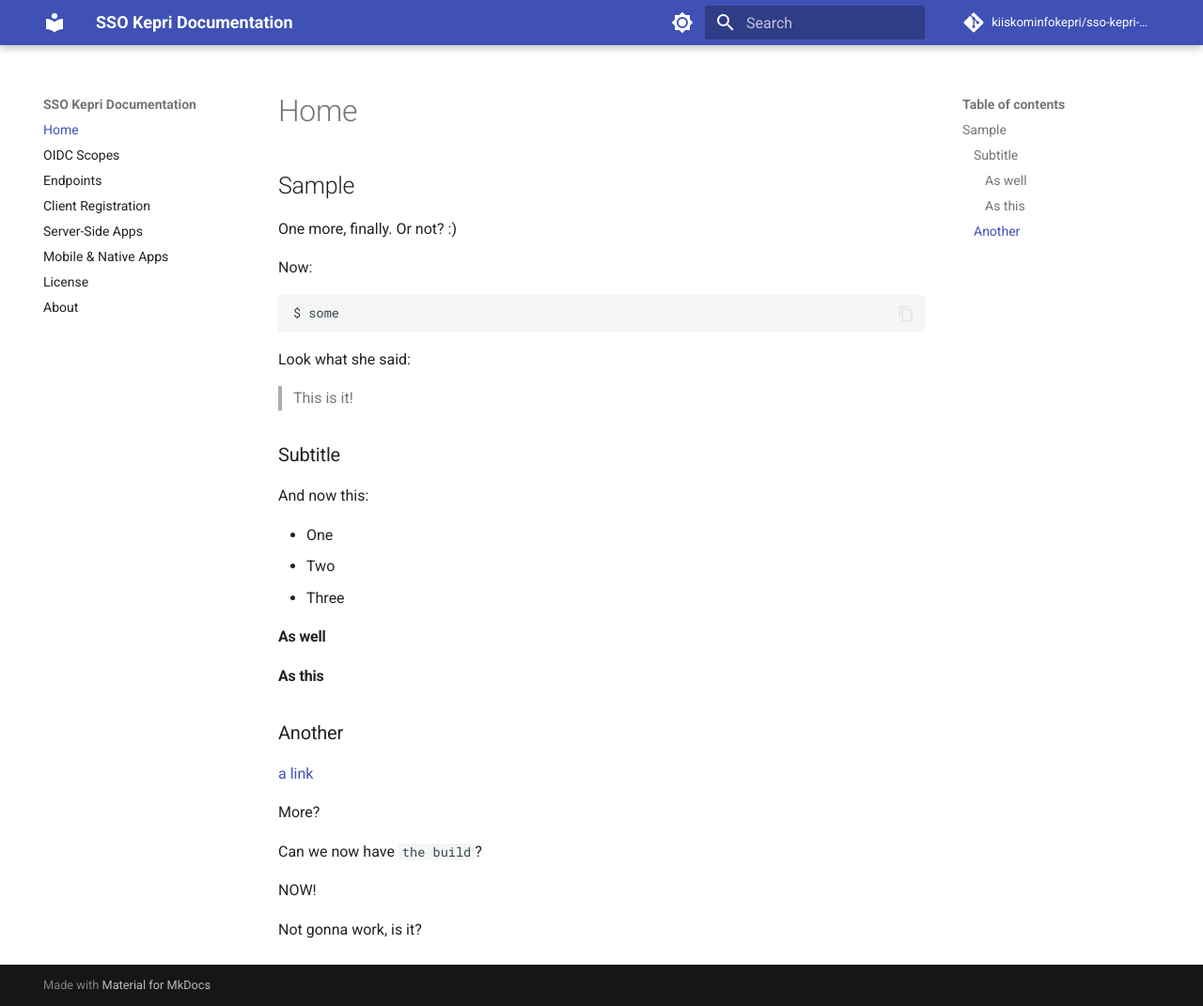
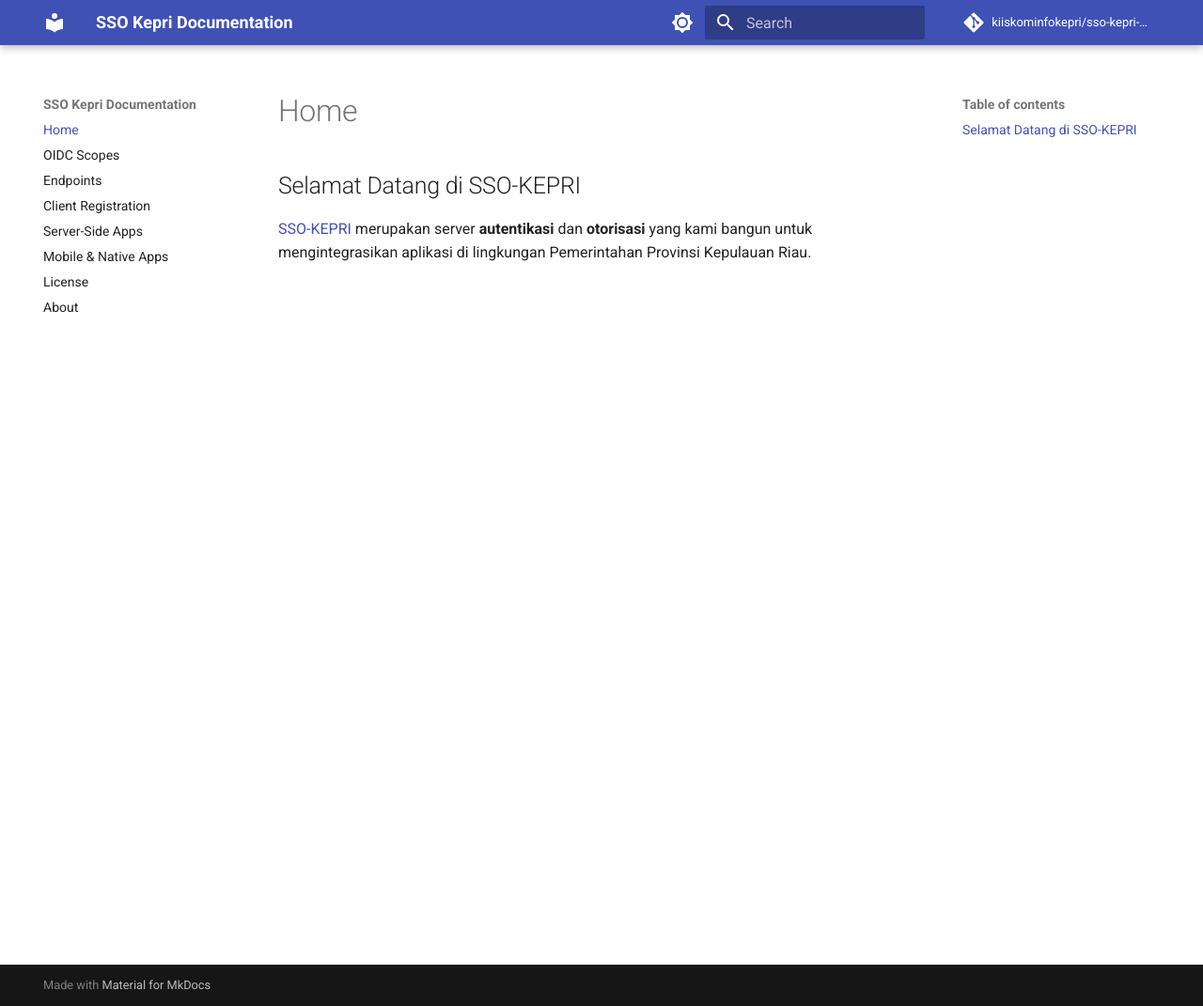
Before and after one commit to kiiskominfokepri/sso-kepri-documentation, an MkDocs documentation site: the page built from docs/index.md, in a window 1280 px wide and 1071 px high. Shown: the whole window at 94% size. Built offline with MkDocs 1.6.1 and Material for MkDocs 9.7.7, drawn with Linux system fonts in a browser that asks for light colours; comment, search, counter and statistics services are not loaded.

Commit message:
doc: update `home`

````diff
--- a/docs/index.md
+++ b/docs/index.md
@@ -1,40 +1,3 @@
-## Sample
+## Selamat Datang di SSO-KEPRI
 
-One more, finally. Or not? :)
-
-Now:
-
-```
-$ some
-```
-
-Look what she said:
-
-> This is it!
-
-### Subtitle
-
-And now this:
-
-- One
-- Two
-- Three
-
-
-#### As well
-
-#### As this
-
-### Another
-
-[a link](https://aws.com)
-
-More?
-
-
-Can we now have `the build`?
-
-NOW!
-
-
-Not gonna work, is it?
+[SSO-KEPRI](`https://sso.kepriprov.go.id`) merupakan server **autentikasi** dan **otorisasi** yang kami bangun untuk mengintegrasikan aplikasi di lingkungan Pemerintahan Provinsi Kepulauan Riau.
````
